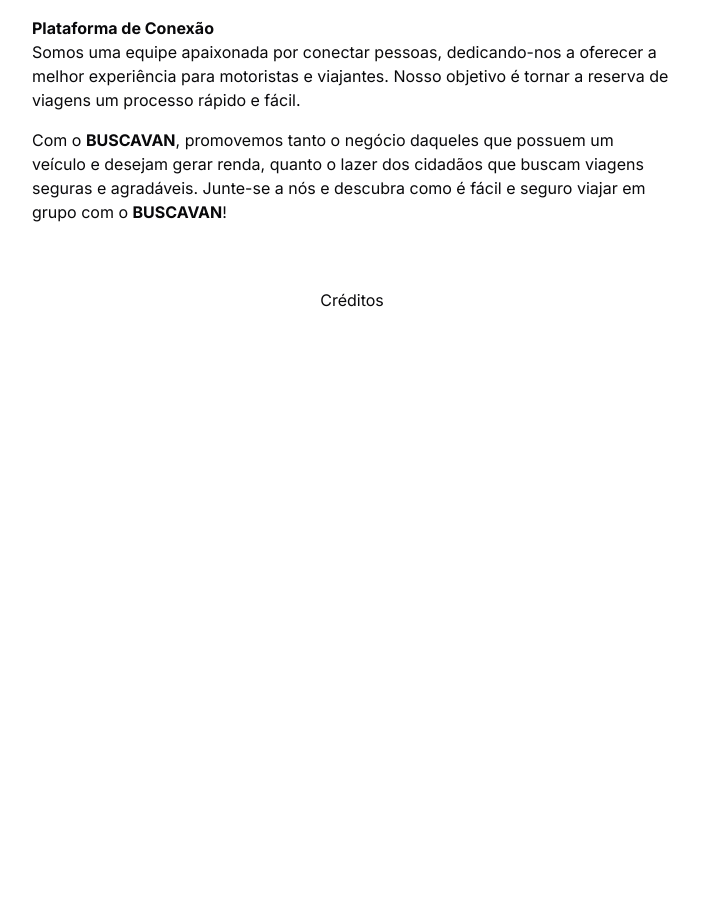
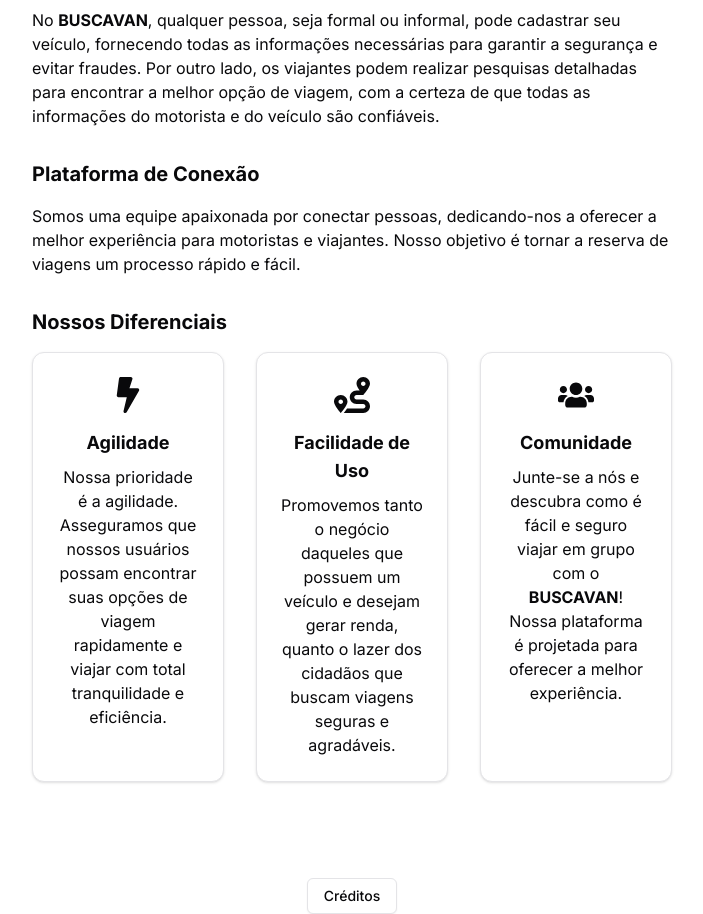
Before and after one commit to Buscavan/buscavan-frontend, a Next.js app: page /app/about in a window 1280 px wide. Shown: the part 340-1254 px from the top of the page, without its empty margins (288-991 px from the left). Before the commit the page ends 800 px from the top, so only its background shows below. Built offline with nearby package versions, Linux system fonts and the light colour scheme.

Commit message:
style: cards and text

```diff
--- a/src/app/app/about/_components/credits.tsx
+++ b/src/app/app/about/_components/credits.tsx
@@ -8,11 +8,14 @@ import {
 } from '@/components/ui/dialog'
 import AvatarCard from './avatar-card'
 import AvatarHolder from './avatar-holder'
+import { Button } from '@/components/ui/button'
 
 export default function Credits() {
   return (
     <Dialog>
-      <DialogTrigger>Créditos</DialogTrigger>
+      <DialogTrigger>
+        <Button variant={'outline'}>Créditos</Button>
+      </DialogTrigger>
       <DialogContent className="md:min-w-[700px]">
         <DialogHeader>
           <DialogTitle className="font-bold">Projeto de Extensão</DialogTitle>
--- a/src/app/app/about/page.tsx
+++ b/src/app/app/about/page.tsx
@@ -1,5 +1,7 @@
 import { Metadata } from 'next'
 import Credits from './_components/credits'
+import { FaRoute, FaUsers, FaBolt } from 'react-icons/fa'
+import { Card, CardContent } from '@/components/ui/card'
 
 export const metadata: Metadata = {
   title: 'Sobre',
@@ -8,37 +10,75 @@ export const metadata: Metadata = {
 export default function About() {
   return (
     <>
-      <article className="w-full h-fit px-80 py-16">
-        <h1 className="font-bold text-lg pb-4">Quem somos?</h1>
+      <article className="w-full h-fit px-80 py-16 pt-32">
+        <h1 className="font-bold text-2xl pb-8">Quem somos?</h1>
+
+        <section className="pb-8">
+          <h2 className="font-bold text-xl pb-4">Nossa Missão</h2>
           <p className="pb-4">
-          Bem-vindo ao <strong>BUSCAVAN</strong>, a plataforma de busca de vans
-          e outros tipos de veículos para viagens em grupo ou turismo. Nosso
-          objetivo é conectar motoristas e proprietários de veículos com
+            Bem-vindo ao <strong>BUSCAVAN</strong>, a plataforma de busca de
+            vans e outros tipos de veículos para viagens em grupo ou turismo.
+            Nosso objetivo é conectar motoristas e proprietários de veículos com
             viajantes, garantindo a segurança e a confiabilidade de todas as
             viagens realizadas através da nossa plataforma.
           </p>
-        <p className="pb-4">
+          <p>
             No <strong>BUSCAVAN</strong>, qualquer pessoa, seja formal ou
-          informal, pode cadastrar seu veículo, fornecendo todas as informações
-          necessárias para garantir a segurança e evitar fraudes. Por outro
-          lado, os viajantes podem realizar pesquisas detalhadas para encontrar
-          a melhor opção de viagem, com a certeza de que todas as informações do
-          motorista e do veículo são confiáveis.
+            informal, pode cadastrar seu veículo, fornecendo todas as
+            informações necessárias para garantir a segurança e evitar fraudes.
+            Por outro lado, os viajantes podem realizar pesquisas detalhadas
+            para encontrar a melhor opção de viagem, com a certeza de que todas
+            as informações do motorista e do veículo são confiáveis.
           </p>
-        <p className="pb-4">
-          <strong>Plataforma de Conexão</strong>
-          <br />
+        </section>
+
+        <section className="pb-8">
+          <h2 className="font-bold text-xl pb-4">Plataforma de Conexão</h2>
+          <p>
             Somos uma equipe apaixonada por conectar pessoas, dedicando-nos a
             oferecer a melhor experiência para motoristas e viajantes. Nosso
             objetivo é tornar a reserva de viagens um processo rápido e fácil.
           </p>
+        </section>
+
+        <section className="pb-8">
+          <h2 className="font-bold text-xl pb-4">Nossos Diferenciais</h2>
+          <div className="grid grid-cols-1 md:grid-cols-3 gap-8">
+            <Card className="flex flex-col items-center text-center">
+              <CardContent className="py-6">
+                <FaBolt className="text-4xl mb-4 mx-auto" />
+                <h3 className="font-bold text-lg mb-2">Agilidade</h3>
                 <p>
-          Com o <strong>BUSCAVAN</strong>, promovemos tanto o negócio daqueles
-          que possuem um veículo e desejam gerar renda, quanto o lazer dos
-          cidadãos que buscam viagens seguras e agradáveis. Junte-se a nós e
-          descubra como é fácil e seguro viajar em grupo com o{' '}
-          <strong>BUSCAVAN</strong>!
+                  Nossa prioridade é a agilidade. Asseguramos que nossos
+                  usuários possam encontrar suas opções de viagem rapidamente e
+                  viajar com total tranquilidade e eficiência.
                 </p>
+              </CardContent>
+            </Card>
+            <Card className="flex flex-col items-center text-center">
+              <CardContent className="py-6">
+                <FaRoute className="text-4xl mb-4 mx-auto" />
+                <h3 className="font-bold text-lg mb-2">Facilidade de Uso</h3>
+                <p>
+                  Promovemos tanto o negócio daqueles que possuem um veículo e
+                  desejam gerar renda, quanto o lazer dos cidadãos que buscam
+                  viagens seguras e agradáveis.
+                </p>
+              </CardContent>
+            </Card>
+            <Card className="flex flex-col items-center text-center">
+              <CardContent className="py-6">
+                <FaUsers className="text-4xl mb-4 mx-auto" />
+                <h3 className="font-bold text-lg mb-2">Comunidade</h3>
+                <p>
+                  Junte-se a nós e descubra como é fácil e seguro viajar em
+                  grupo com o <strong>BUSCAVAN</strong>! Nossa plataforma é
+                  projetada para oferecer a melhor experiência.
+                </p>
+              </CardContent>
+            </Card>
+          </div>
+        </section>
       </article>
       <Credits />
     </>
```
Lines whose indentation alone changed are shown as unchanged.
